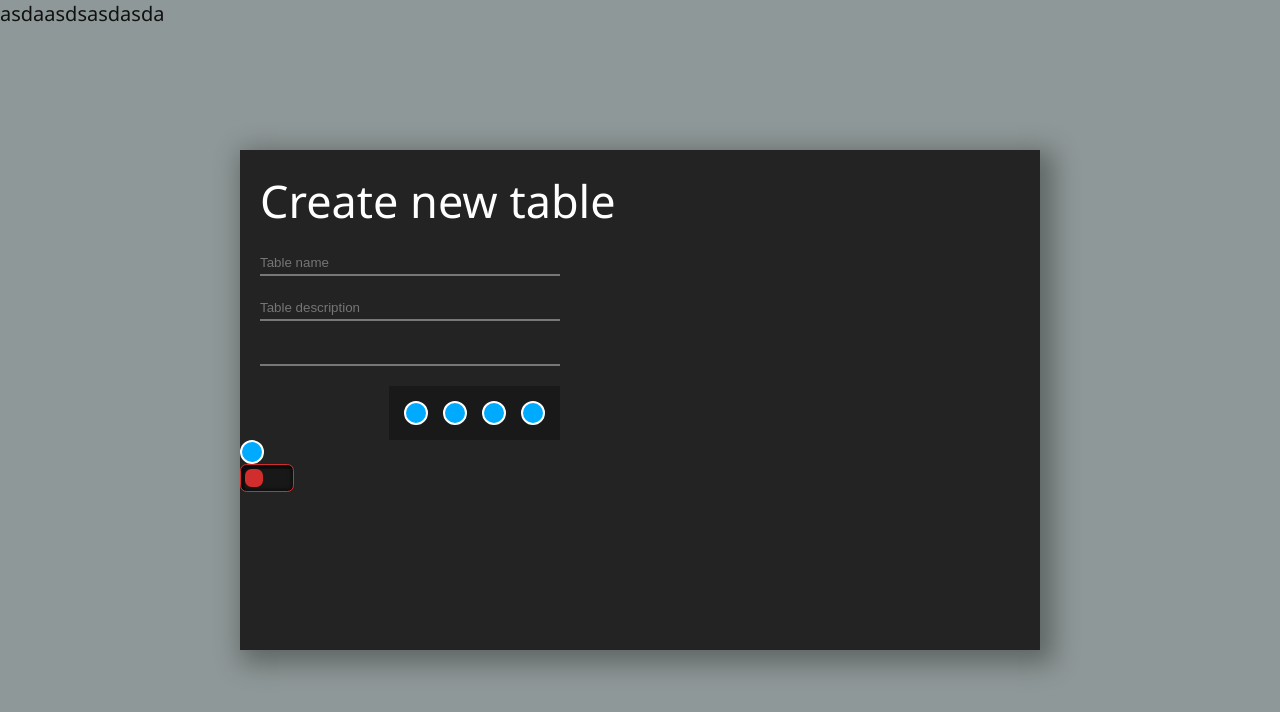
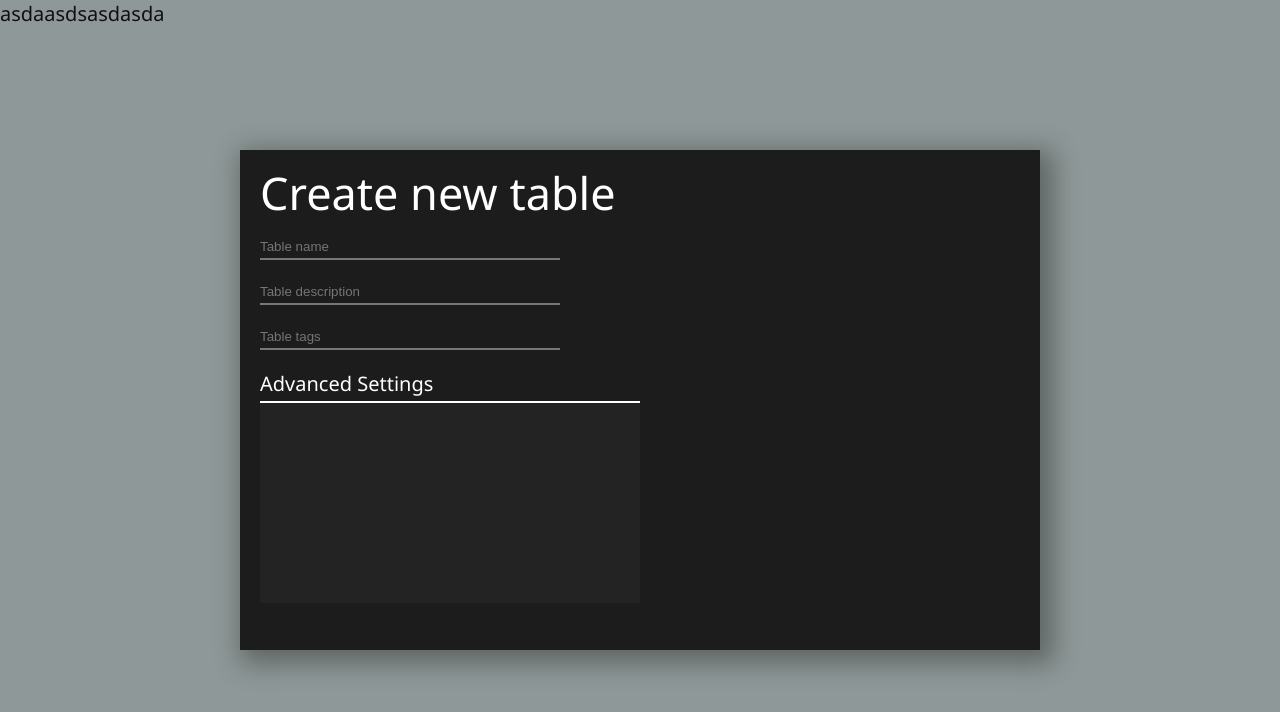
Before and after one commit to okbmsgnn/KSIUFPM, a React (Create React App) app: page / in a window 1280 px wide. Shown: the top 712 px of the page. Built offline with nearby package versions, Linux system fonts and the light colour scheme.

Commit message:
change table structure

```diff
--- a/src/components/neon-input/index.tsx
+++ b/src/components/neon-input/index.tsx
@@ -25,7 +25,7 @@ const NeonInput = ({
   const inputRef = React.useRef<HTMLInputElement | null>(null);
 
   return (
-    <NeonInput.Container {...props}>
+    <NeonInput.Container {...props} width={width}>
       <NeonInput.Glow color={glowColor} isActive={isActive} />
       <NeonInput.Backdrop color={backdropColor} isActive={isActive} />
       <NeonInput.Input
@@ -36,7 +36,6 @@ const NeonInput = ({
           isActive ? border.activeColor : border.defaultColor
         }
         placeholder={placeholder}
-        width={width}
       />
     </NeonInput.Container>
   );
@@ -46,9 +45,12 @@ interface InputProps {
   borderColor: string;
 }
 
-NeonInput.Container = styled.div`
+NeonInput.Container = styled.div<{ width?: number }>`
   position: relative;
-  display: inline-block;
+  > * {
+    width: ${({ width }) =>
+      width ? `${width}px` : '100%'} !important;
+  }
 `;
 
 NeonInput.Input = styled.input<InputProps>`
@@ -58,7 +60,6 @@ NeonInput.Input = styled.input<InputProps>`
   outline: none;
   border: 0;
   z-index: 2;
-  width: ${({ width }) => width}px;
 
   border-bottom: 2px solid ${({ borderColor }) => borderColor};
   color: #ffffff;
--- a/src/components/switch/index.tsx
+++ b/src/components/switch/index.tsx
@@ -18,7 +18,7 @@ export const Switch = ({
 }: SwitchProps) => {
   const [state, setState] = React.useState(defaultState);
   const color = React.useMemo(() => {
-    return `hsl(${state ? 113 : 0}, ${disabled ? 5 : 65}%, 50%)`;
+    return `hsl(${state ? 200 : 0}, ${disabled ? 5 : 45}%, 50%)`;
   }, [disabled, state]);
 
   React.useEffect(() => {
--- a/src/index.css
+++ b/src/index.css
@@ -21,3 +21,15 @@ body {
 .slight-shadow {
   box-shadow: 7px 7px 25px 7px #0005;
 }
+
+:root {
+  --color-z1: #1c1c1c;
+  --color-z2: #212121;
+  --color-z3: #232323;
+  --color-z4: #262626;
+  --color-z5: #2c2c2c;
+  --color-z6: #2d2d2d;
+  --color-z7: #313131;
+  --color-z8: #333333;
+  --color-z9: #373737;
+}
--- a/src/modules/create-table-form/index.tsx
+++ b/src/modules/create-table-form/index.tsx
@@ -10,8 +10,16 @@ const CreateTableForm = () => {
   const [isDatePickerOpen, setIsDatePickerOpen] =
     React.useState(false);
 
-  const [selectedDate, setSelectedDate] = React.useState<Date | null>(
-    null
+  const commonInputAttributes = React.useMemo(
+    () => ({
+      backdropColor: '#444',
+      glowColor: 'aqua',
+      border: {
+        activeColor: '#fff',
+        defaultColor: '#777',
+      },
+    }),
+    []
   );
 
   return (
@@ -21,77 +29,86 @@ const CreateTableForm = () => {
           Create new table
         </CreateTableForm.TitleText>
 
+        <CreateTableForm.Content>
+          <div>
             <CreateTableForm.InputContainer>
               <NeonInput
-            backdropColor="#444"
-            glowColor="aqua"
-            border={{
-              activeColor: '#fff',
-              defaultColor: '#777',
-            }}
+                {...commonInputAttributes}
                 placeholder="Table name"
-            width={300}
               />
 
               <NeonInput
-            backdropColor="#444"
-            glowColor="aqua"
-            border={{
-              activeColor: '#fff',
-              defaultColor: '#777',
-            }}
+                {...commonInputAttributes}
                 placeholder="Table description"
-            width={300}
               />
 
               <NeonInput
-            backdropColor="#444"
-            glowColor="aqua"
-            border={{
-              activeColor: '#fff',
-              defaultColor: '#777',
-            }}
-            placeholder={selectedDate?.toISOString()}
-            width={300}
+                {...commonInputAttributes}
+                placeholder="Table tags"
               />
+            </CreateTableForm.InputContainer>
 
-          <CreateTableForm.PickerContainer>
+            <CreateTableForm.AdvancedSettingsContainer>
+              <CreateTableForm.AdvancedSettingsTitle>
+                Advanced Settings
+              </CreateTableForm.AdvancedSettingsTitle>
+
+              <CreateTableForm.AdvancedSettings></CreateTableForm.AdvancedSettings>
+            </CreateTableForm.AdvancedSettingsContainer>
+          </div>
+
+          <div></div>
+        </CreateTableForm.Content>
+
+        {/* <Switch
+          size={52}
+          disabled={isDatePickerOpen}
+          type="squared"
+        /> */}
+
+        {/* <CreateTableForm.PickerContainer>
           <ColorPicker size={20} defaultColor="#0af" />
           <ColorPicker size={20} defaultColor="#0af" />
           <ColorPicker size={20} defaultColor="#0af" />
           <ColorPicker size={20} defaultColor="#0af" />
-          </CreateTableForm.PickerContainer>
-        </CreateTableForm.InputContainer>
+        </CreateTableForm.PickerContainer> */}
+      </CreateTableForm.Container>
 
       {isDatePickerOpen && (
         <Portal>
           <NeonDatePicker
             onRequestClose={() => setIsDatePickerOpen(false)}
-              onDateSelect={(date) => setSelectedDate(date)}
+            onDateSelect={(date) => {}}
           />
         </Portal>
       )}
-
-        <ColorPicker size={20} defaultColor="#0af" />
-
-        <Switch size={52} disabled={false} type="squared" />
-      </CreateTableForm.Container>
     </CreateTableForm.Background>
   );
 };
 
 CreateTableForm.TitleText = styled.div`
   font-size: 45px;
-  margin: 20px 0 0 20px;
+  line-height: 45px;
+
+  margin-bottom: 20px;
+`;
+
+CreateTableForm.Content = styled.div`
+  flex-grow: 1;
+  display: grid;
+  grid-template-rows: 1fr;
+  grid-template-columns: 1fr 1fr;
 `;
 
 CreateTableForm.InputContainer = styled.div`
   width: 300px;
   display: flex;
   flex-direction: column;
-  align-items: flex-start;
-  margin: 20px 0 0 20px;
   gap: 20px;
+
+  > input {
+    width: 100%;
+  }
 `;
 
 CreateTableForm.PickerContainer = styled.div`
@@ -104,17 +121,10 @@ CreateTableForm.PickerContainer = styled.div`
   align-self: flex-end;
 `;
 
-CreateTableForm.Container = styled.div`
-  background: #232323;
-  color: #ffffff;
-  width: 800px;
-  height: 500px;
-`;
-
 CreateTableForm.Background = styled.div`
+  position: absolute;
   top: 0;
   left: 0;
-  position: absolute;
   background: #23232377;
   width: 100%;
   height: 100%;
@@ -124,4 +134,32 @@ CreateTableForm.Background = styled.div`
   justify-content: center;
 `;
 
+CreateTableForm.Container = styled.div`
+  display: flex;
+  flex-direction: column;
+
+  box-sizing: border-box;
+  background: var(--color-z1);
+  color: #ffffff;
+  width: 800px;
+  height: 500px;
+
+  padding: 20px;
+`;
+
+CreateTableForm.AdvancedSettingsContainer = styled.div`
+  margin-top: 20px;
+`;
+
+CreateTableForm.AdvancedSettingsTitle = styled.div`
+  color: #fff;
+  margin-bottom: 4px;
+`;
+
+CreateTableForm.AdvancedSettings = styled.div`
+  background: var(--color-z3);
+  height: 200px;
+  border-top: 2px solid #fff;
+`;
+
 export { CreateTableForm };
```
Lines whose indentation alone changed are shown as unchanged.
